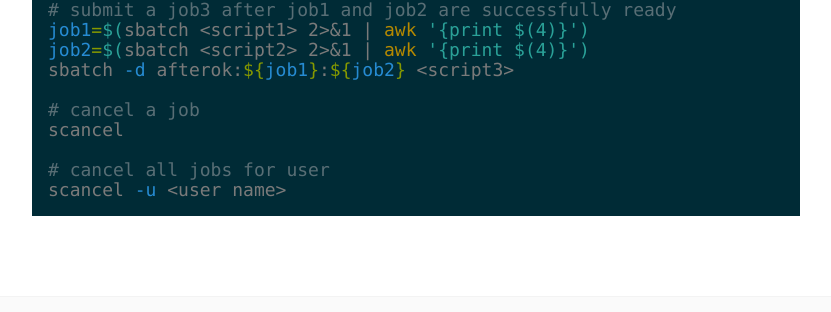
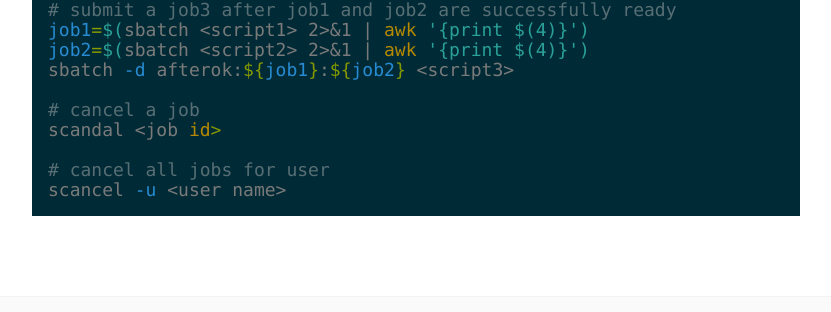
Before and after one commit to jorgeboucas/jorgeboucas.github.io, a Jekyll site: the page built from _posts/2016-11-17-daily-slurm-commands.md, in a window 1280 px wide. Shown: the part 859-1171 px from the top of the page, without its empty margins (224-1055 px from the left). Built offline with Jekyll 4.4.1, drawn with Linux system fonts in a browser that asks for light colours.

Commit message:
Post update: daily Slurm commands

```diff
--- a/_posts/2016-11-17-daily-slurm-commands.md
+++ b/_posts/2016-11-17-daily-slurm-commands.md
@@ -32,7 +32,7 @@ job2=$(sbatch <script2> 2>&1 | awk '{print $(4)}')
 sbatch -d afterok:${job1}:${job2} <script3>
 
 # cancel a job
-scancel
+scandal <job id>
 
 # cancel all jobs for user
 scancel -u <user name>
```
